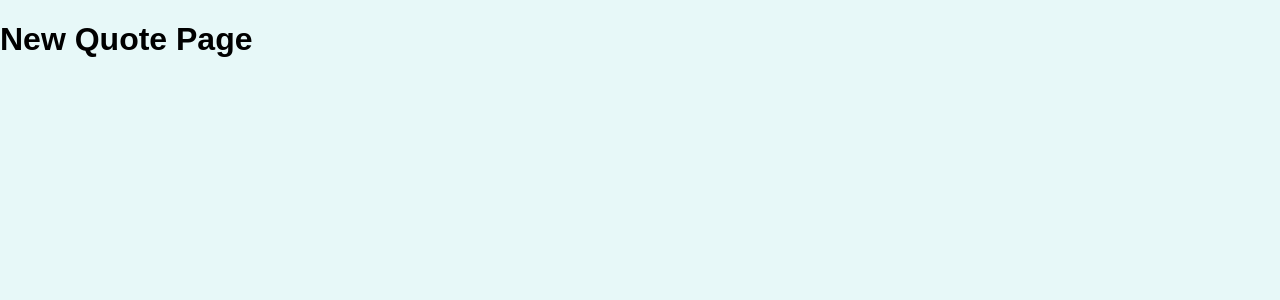
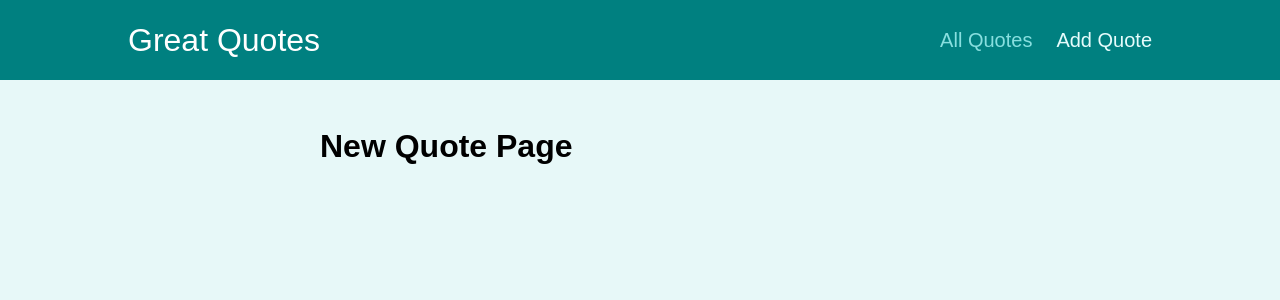
Before and after one commit to fithcmus-lnminh/router-project, a React (Create React App) app: page /new-quote in a window 1280 px wide. Shown: the top 300 px of the page. Built offline with nearby package versions, Linux system fonts and the light colour scheme.

Commit message:
adding Layout wrapper component

```diff
--- a/src/App.js
+++ b/src/App.js
@@ -1,10 +1,12 @@
 import { Redirect, Route, Switch } from "react-router-dom";
+import Layout from "./components/layout/Layout";
 import AllQuotes from "./pages/AllQuotes";
 import NewQuote from "./pages/NewQuote";
 import QuoteDetail from "./pages/QuoteDetail";
 
 function App() {
   return (
+    <Layout>
       <Switch>
         <Route path="/" exact>
           <Redirect to="/quotes" />
@@ -19,6 +21,7 @@
           <NewQuote />
         </Route>
       </Switch>
+    </Layout>
   );
 }
 
--- /dev/null
+++ b/src/components/layout/Layout.js
@@ -0,0 +1,14 @@
+import React from "react";
+import MainNavigation from "./MainNavigation";
+import classes from "./Layout.module.css";
+
+const Layout = (props) => {
+  return (
+    <div>
+      <MainNavigation />
+      <main className={classes.main}>{props.children}</main>
+    </div>
+  );
+};
+
+export default Layout;
--- /dev/null
+++ b/src/components/layout/MainNavigation.js
@@ -0,0 +1,27 @@
+import React from "react";
+import classes from "./MainNavigation.module.css";
+import { NavLink } from "react-router-dom";
+
+const MainNavigation = () => {
+  return (
+    <header className={classes.header}>
+      <div className={classes.logo}>Great Quotes</div>
+      <nav className={classes.nav}>
+        <ul>
+          <li>
+            <NavLink activeClassName={classes.active} to="/quotes">
+              All Quotes
+            </NavLink>
+          </li>
+          <li>
+            <NavLink activeClassName={classes.active} to="/new-quote">
+              Add Quote
+            </NavLink>
+          </li>
+        </ul>
+      </nav>
+    </header>
+  );
+};
+
+export default MainNavigation;
```
Lines whose indentation alone changed are shown as unchanged.
